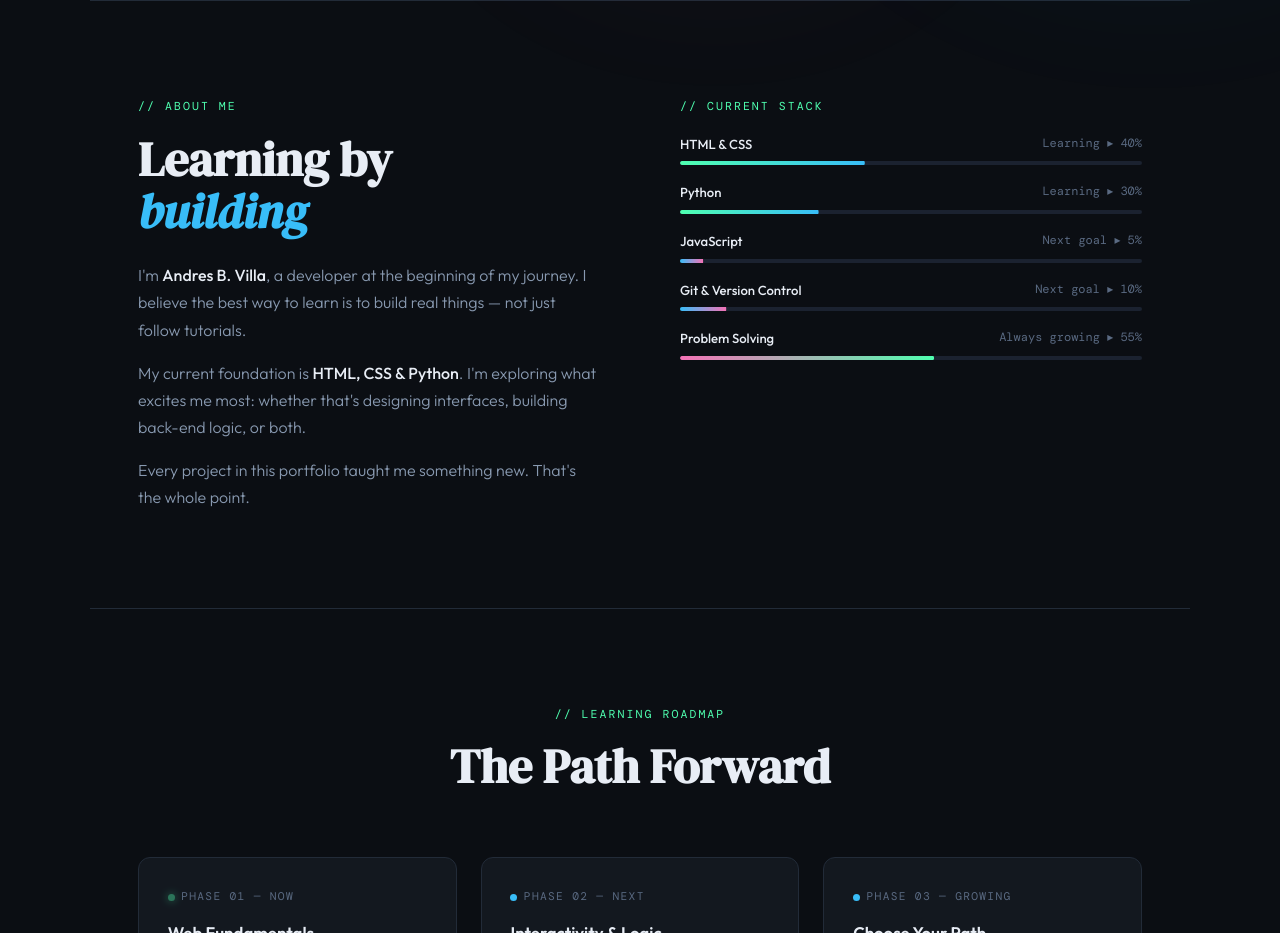
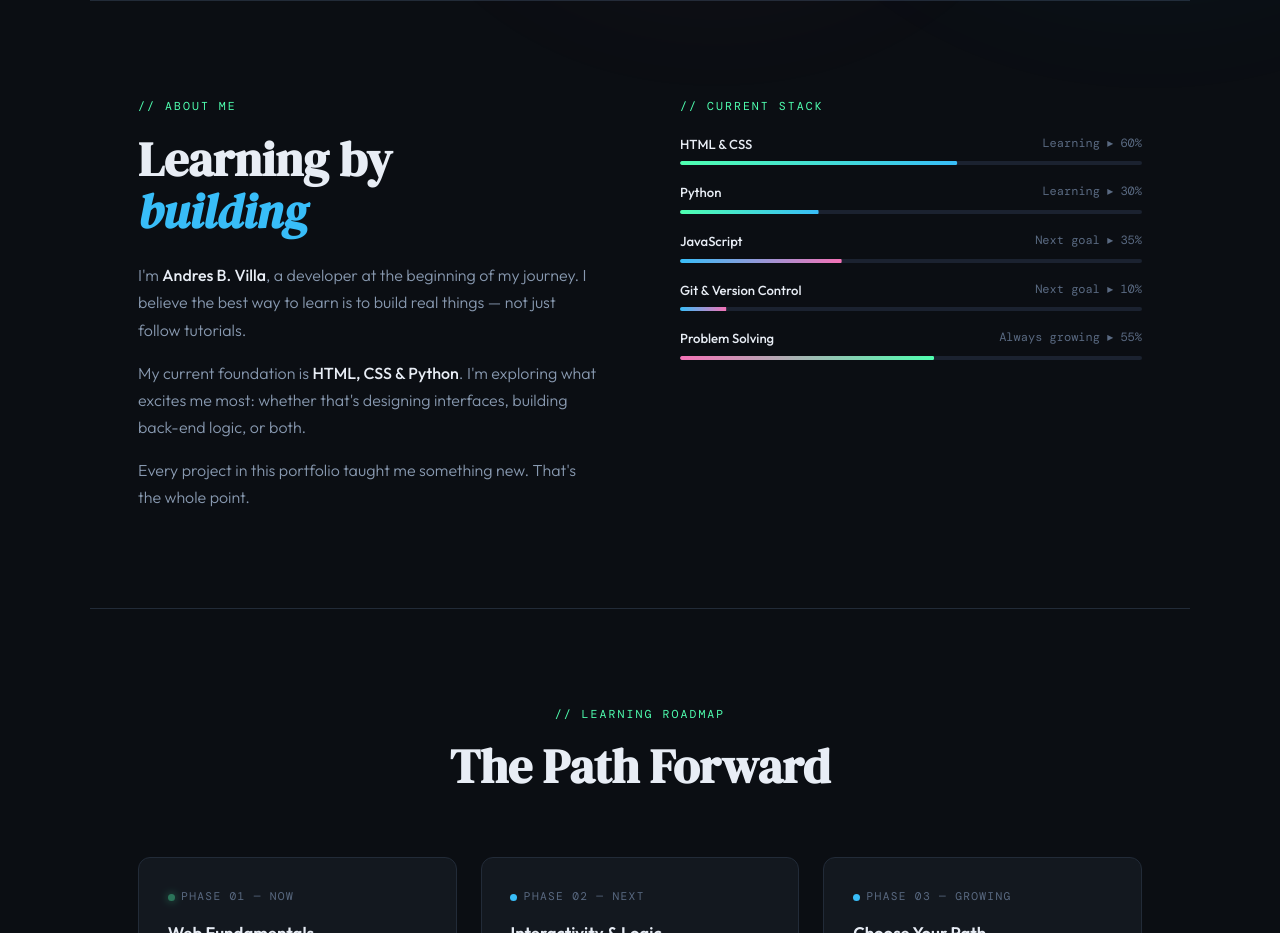
Before and after one commit to vilandres/vilandres.github.io, a plain HTML site: page index.html in a window 1280 px wide. Shown: the part 800-1733 px from the top of the page. Drawn offline with nearby package versions, Linux system fonts and the light colour scheme; a web font is replaced by a local one.

Commit message:
update skill levels

```diff
--- a/index.html
+++ b/index.html
@@ -515,9 +515,9 @@
         <div class="skill-row">
           <div class="skill-meta">
             <span class="skill-name">HTML &amp; CSS</span>
-            <span class="skill-level">Learning ▸ 40%</span>
+            <span class="skill-level">Learning ▸ 60%</span>
           </div>
-          <div class="skill-bar"><div class="skill-fill" data-width=".40"></div></div>
+          <div class="skill-bar"><div class="skill-fill" data-width=".60"></div></div>
         </div>
 
         <div class="skill-row">
@@ -531,9 +531,9 @@
         <div class="skill-row">
           <div class="skill-meta">
             <span class="skill-name">JavaScript</span>
-            <span class="skill-level">Next goal ▸ 5%</span>
+            <span class="skill-level">Next goal ▸ 35%</span>
           </div>
-          <div class="skill-bar"><div class="skill-fill" data-width=".05" style="background:linear-gradient(90deg,var(--accent2),var(--accent3))"></div></div>
+          <div class="skill-bar"><div class="skill-fill" data-width=".35" style="background:linear-gradient(90deg,var(--accent2),var(--accent3))"></div></div>
         </div>
 
         <div class="skill-row">
```
